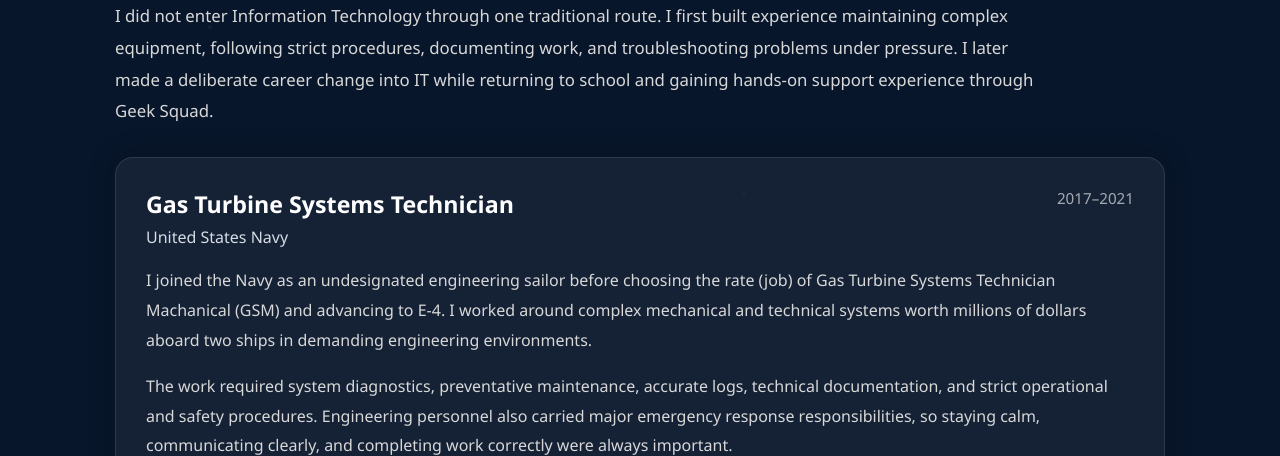
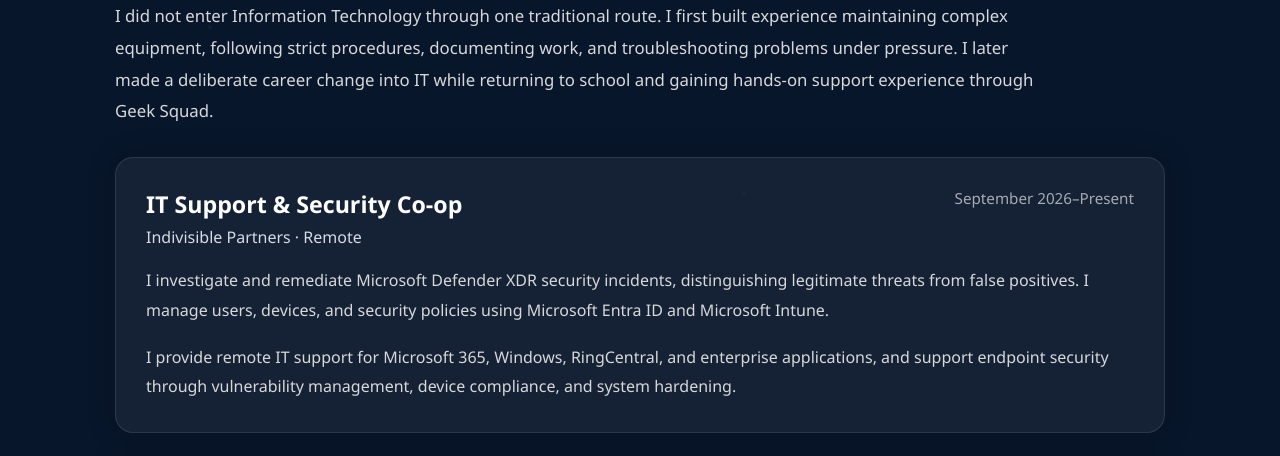
Before and after one commit to JesseBlankenship/jesse_website, a plain HTML site: page PROFESSIONAL.HTML in a window 1280 px wide. Shown: the part 428-884 px from the top of the page. Drawn offline with Linux system fonts and the light colour scheme.

Commit message:
Add current Indivisible Partners co-op experience

```diff
--- a/PROFESSIONAL.HTML
+++ b/PROFESSIONAL.HTML
@@ -369,6 +369,26 @@ body{
         <div class="timeline">
 
             <article class="role-card">
+                <div class="role-top">
+                    <div>
+                        <h3>IT Support &amp; Security Co-op</h3>
+                        <div class="company">Indivisible Partners &middot; Remote</div>
+                    </div>
+                    <div class="date">September 2026&ndash;Present</div>
+                </div>
+                <p>
+                    I investigate and remediate Microsoft Defender XDR security incidents,
+                    distinguishing legitimate threats from false positives. I manage users,
+                    devices, and security policies using Microsoft Entra ID and Microsoft Intune.
+                </p>
+                <p>
+                    I provide remote IT support for Microsoft 365, Windows, RingCentral,
+                    and enterprise applications, and support endpoint security through
+                    vulnerability management, device compliance, and system hardening.
+                </p>
+            </article>
+
+            <article class="role-card">
 
                 <div class="role-top">
 
```
